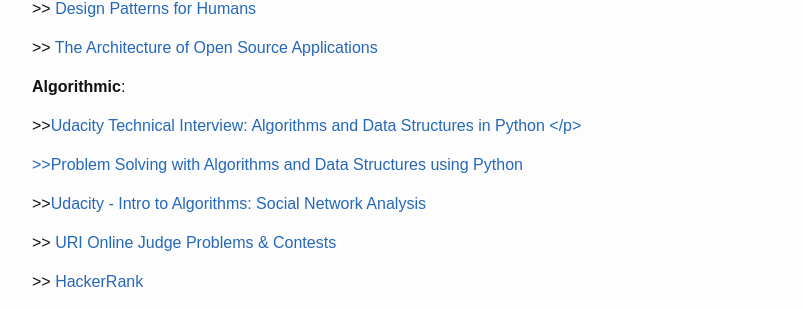
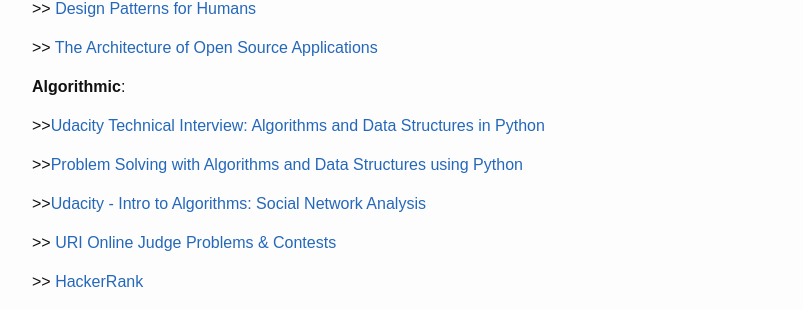
Before and after one commit to jpamata/jpamata.github.io, a Jekyll site: the page built from _posts/2017-11-01-the-gap-months-gearing-up-for-the-job-market.md, in a window 1280 px wide and 900 px high, scrolled down 2170 px. Shown: the part 143-452 px from the top of the window, without its empty margins (238-1041 px from the left). Built offline with Jekyll 4.4.1, drawn with Linux system fonts in a browser that asks for light colours; comment, search, counter and statistics services are not loaded.

Commit message:
Update 2017-11-01-the-gap-months-gearing-up-for-the-job-market.md

```diff
--- a/_posts/2017-11-01-the-gap-months-gearing-up-for-the-job-market.md
+++ b/_posts/2017-11-01-the-gap-months-gearing-up-for-the-job-market.md
@@ -106,7 +106,7 @@
 
 <p align="justify"><strong>Algorithmic</strong>:</p>
 
-   <p align="justify"> >><a href="https://www.udacity.com/course/technical-interview--ud513">Udacity Technical Interview: Algorithms and Data Structures in Python </p>
+   <p align="justify"> >><a href="https://www.udacity.com/course/technical-interview--ud513">Udacity Technical Interview: Algorithms and Data Structures in Python</a> </p>
    <p align="justify"> >><a href="http://interactivepython.org/runestone/static/pythonds/index.html">Problem Solving with Algorithms and Data Structures using Python</a>
    <p align="justify"> >><a href="https://www.udacity.com/course/intro-to-algorithms--cs215">Udacity - Intro to Algorithms: Social Network Analysis</a> </p>
    <p align="justify"> >>
```
